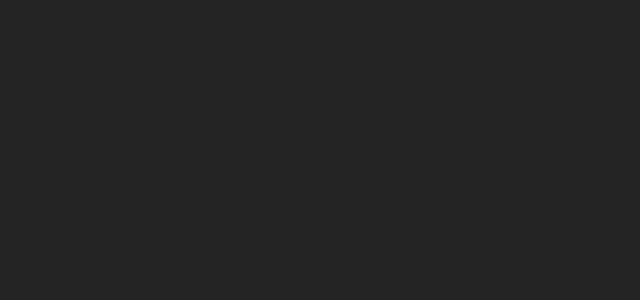
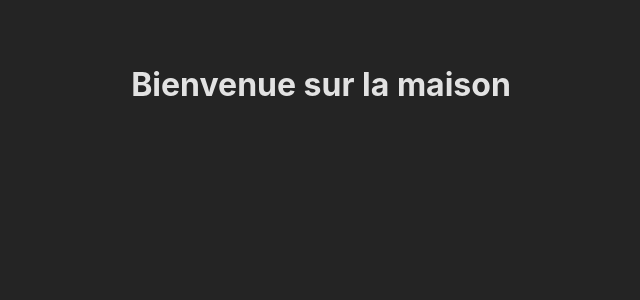
Before and after one commit to 7S-Coder/Portfolio, a React (Vite) app: page / in a window 1280 px wide. Before the commit this address had no page. Shown: the top 300 px of the page, without its empty margins (319-959 px from the left). Built offline with nearby package versions, Linux system fonts and the light colour scheme.

Commit message:
add Home and Error 404 pages

```diff
--- /dev/null
+++ b/src/pages/Error404.jsx
@@ -0,0 +1,5 @@
+const Error404 = () => {
+  return <h1> Page d&apos;erreur</h1>;
+};
+
+export default Error404;
--- /dev/null
+++ b/src/pages/Home.jsx
@@ -0,0 +1,9 @@
+const Home = () => {
+  return (
+    <>
+      <h1>Bienvenue sur la maison</h1>
+    </>
+  );
+};
+
+export default Home;
--- a/src/routes/AppRouter.jsx
+++ b/src/routes/AppRouter.jsx
@@ -1,10 +1,12 @@
 import { Routes, Route } from "react-router-dom";
+import Home from "../pages/Home";
+import Error404 from "../pages/Error404";
 
 const AppRouter = () => {
   return (
     <Routes>
-      {/* <Route path="/" element={<Home />} /> */}
-      {/* <Route path="*" element={<Error404 />} /> */}
+      <Route path="/" element={<Home />} />
+      <Route path="*" element={<Error404 />} />
     </Routes>
   );
 };
```
